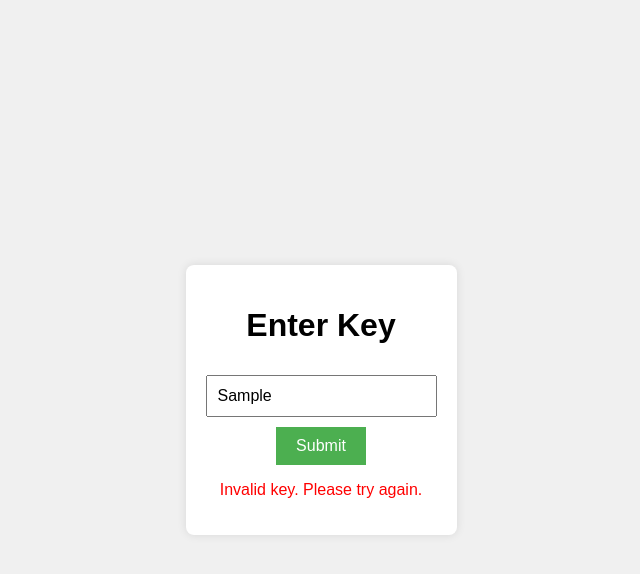
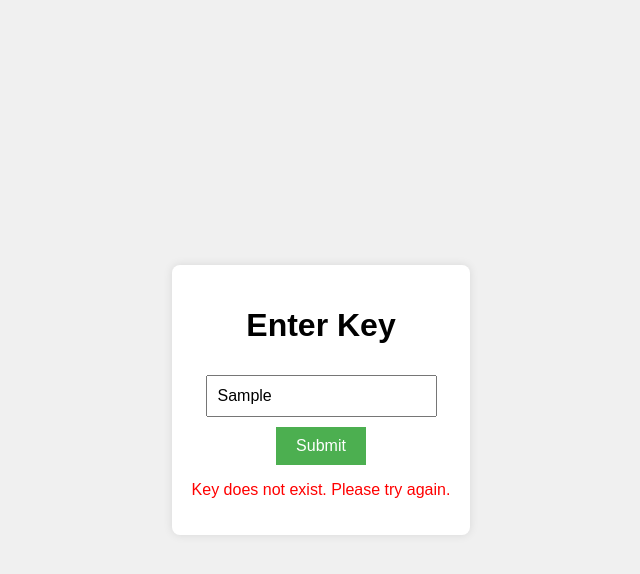
Before and after one commit to Transactic/ask-for-key, a plain HTML site: page index.html in a window 1280 px wide. Both pictures are taken after typing "Sample" into the empty fields and a click on the button "Submit". Shown: the whole page, without its empty margins (319-959 px from the left). Drawn offline with Linux system fonts and the light colour scheme.

Commit message:
Update index.html

```diff
--- a/index.html
+++ b/index.html
@@ -53,16 +53,19 @@
     </div>
 
     <script>
-        const validKeys = ["key123", "abc456", "xyz789"];
-
         function validateKey() {
             const keyInput = document.getElementById("keyInput").value;
             const errorMessage = document.getElementById("errorMessage");
 
-            if (validKeys.includes(keyInput)) {
-                window.location.href = "home.html";
+            const keys = JSON.parse(localStorage.getItem("keys")) || {};
+            if (keys[keyInput] !== undefined) {
+                if (keys[keyInput]) {
+                    window.location.href = "home.html";
+                } else {
+                    errorMessage.textContent = "Invalid key. Please try again.";
+                }
             } else {
-                errorMessage.textContent = "Invalid key. Please try again.";
+                errorMessage.textContent = "Key does not exist. Please try again.";
             }
         }
     </script>
```
